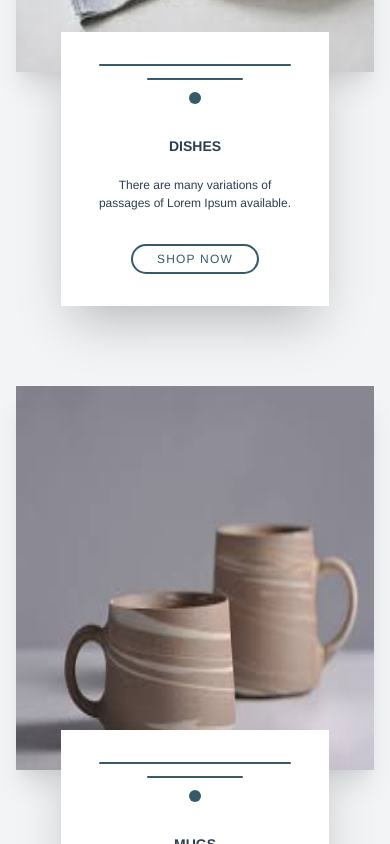
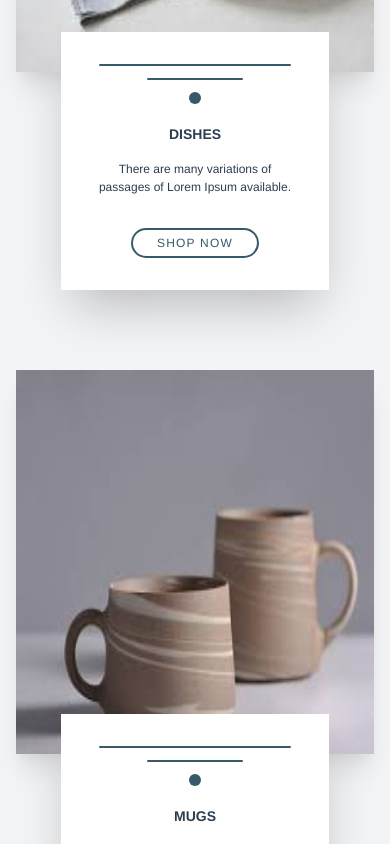
Before and after one commit to ejmvy/kathryn-refactor, a Vue app: page / in a window 390 px wide. Shown: the part 5100-5944 px from the top of the page. Built offline with nearby package versions, Linux system fonts and the light colour scheme; no server answers.

Commit message:
fixed padding styles

```diff
--- a/src/components/Designs/LeftCollectionComponent.vue
+++ b/src/components/Designs/LeftCollectionComponent.vue
@@ -15,10 +15,10 @@
       <div class="lineTop">
         <div class="line1 w-48 md:w-36"></div>
         <div class="line2 w-24 mt-3"></div>
-        <div class="dot mb-8 mt-3"></div>
+        <div class="dot mb-5 mt-3"></div>
       </div>
       <div>
-        <h2 class="text-sm font-bold pb-5 md:pb-10 uppercase">
+        <h2 class="text-sm font-bold pb-4 md:pb-10 uppercase">
           {{ displayCollection.title }}
         </h2>
         <p class="text-xs">
--- a/src/components/Designs/RightCollectionComponent.vue
+++ b/src/components/Designs/RightCollectionComponent.vue
@@ -8,10 +8,10 @@
       <div class="lineTop">
         <div class="line1 w-48 md:w-36"></div>
         <div class="line2 w-24 mt-3"></div>
-        <div class="dot mb-8 mt-3"></div>
+        <div class="dot mb-5 mt-3"></div>
       </div>
       <div>
-        <h2 class="text-sm font-bold pb-5 md:pb-10 uppercase">
+        <h2 class="text-sm font-bold pb-4 md:pb-10 uppercase">
           {{ displayCollection.title }}
         </h2>
         <p class="text-xs">
```
